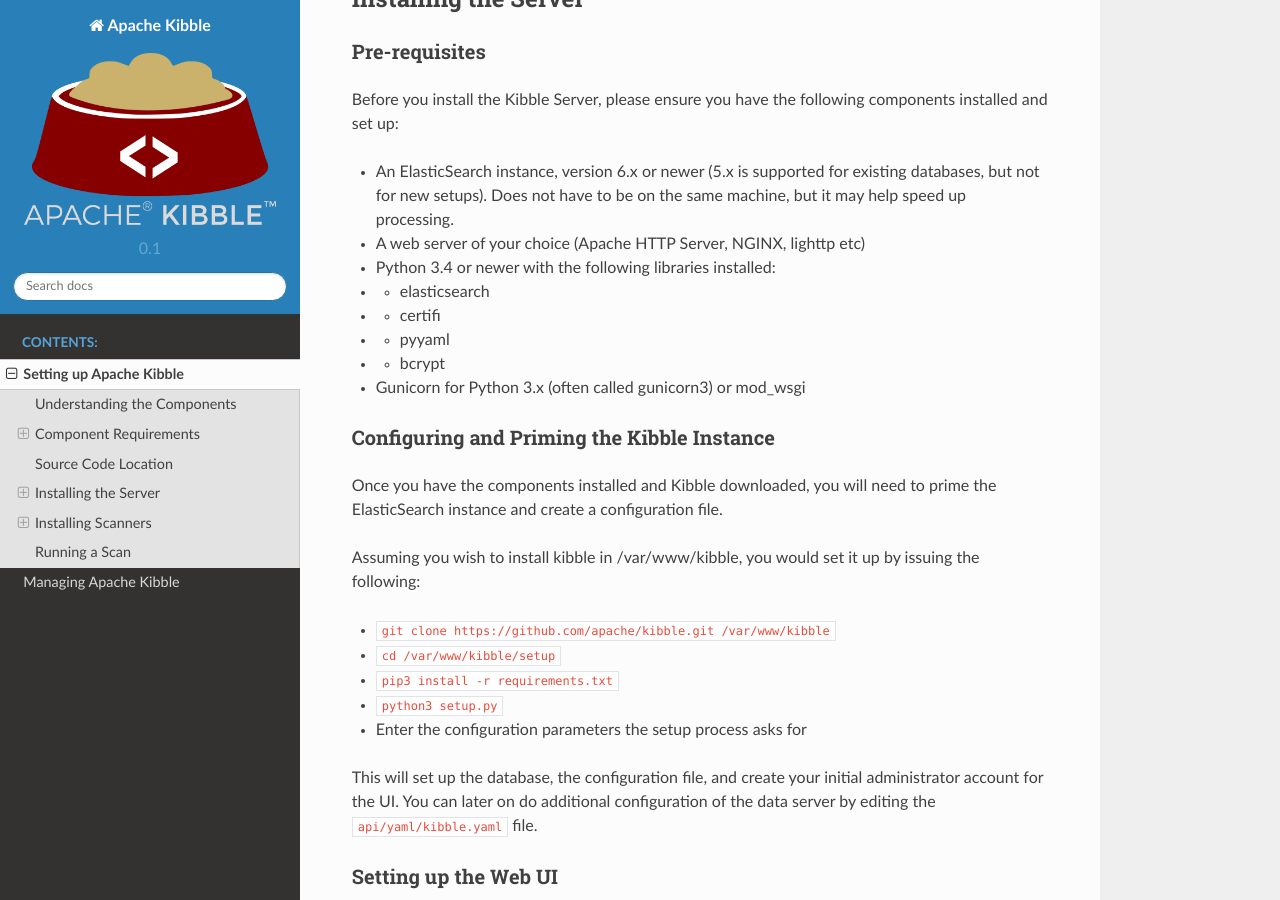
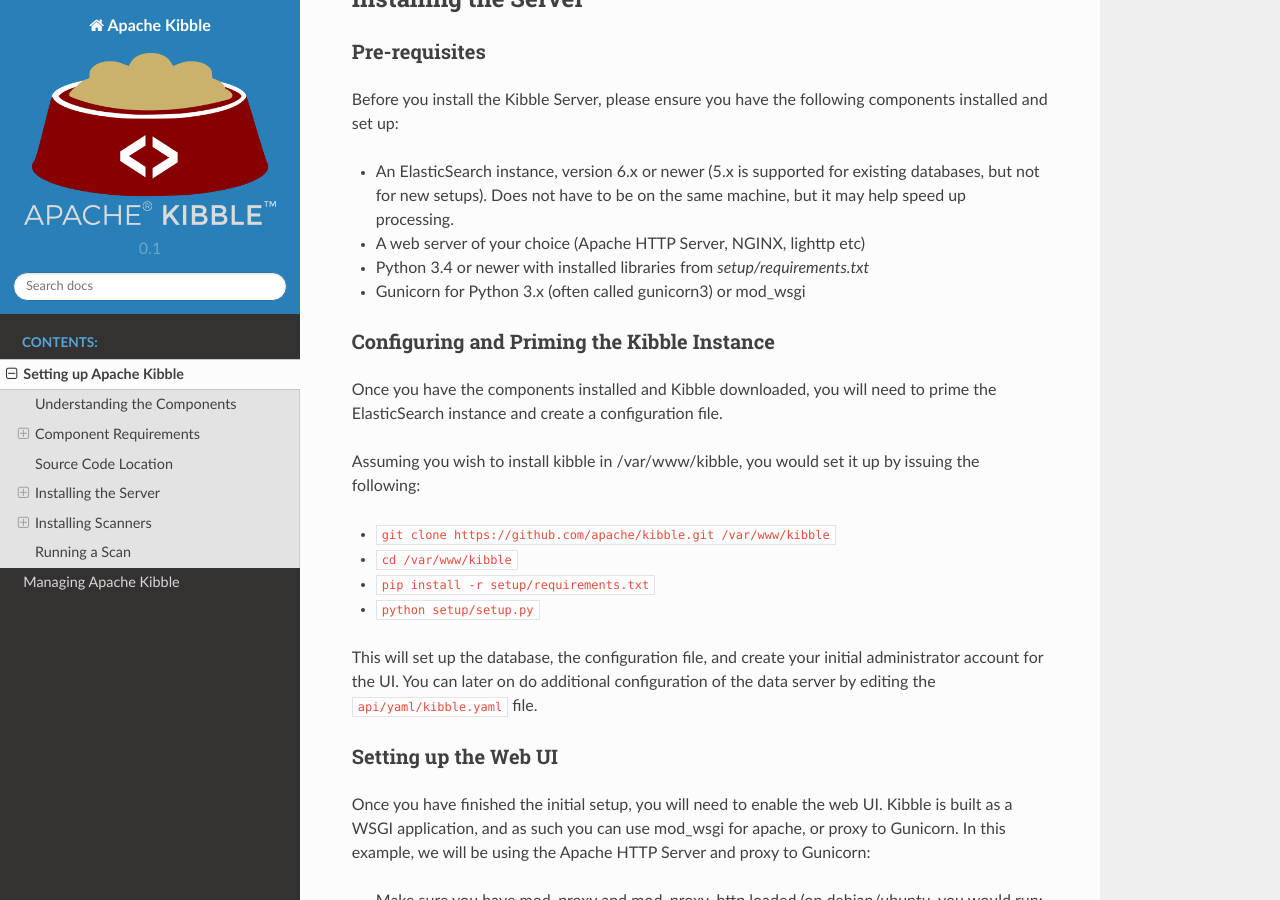
Before and after one commit to apache/kibble-1, a Sphinx documentation site: the page built from docs/source/setup.rst, in a window 1280 px wide and 900 px high, scrolled down 2222 px. Built offline with Sphinx 7.4.7 and the Read the Docs theme 2.0.0, drawn with Linux system fonts in a browser that asks for light colours; formulas are drawn with MathJax 3.

Commit message:
Refactor setup.py (#48)
This PR introduces some structure to setup.py by encapsulating
some parts of the logic into functions and creating the main
function.

```diff
--- a/docs/source/setup.rst
+++ b/docs/source/setup.rst
@@ -108,11 +108,7 @@
   existing databases, but not for new setups). Does not have to be on
   the same machine, but it may help speed up processing.
 - A web server of your choice (Apache HTTP Server, NGINX, lighttp etc)
-- Python 3.4 or newer with the following libraries installed:
-- - elasticsearch
-- - certifi
-- - pyyaml
-- - bcrypt
+- Python 3.4 or newer with installed libraries from `setup/requirements.txt`
 - Gunicorn for Python 3.x (often called gunicorn3) or mod_wsgi
 
 ###########################################
@@ -125,10 +121,9 @@
 up by issuing the following:
 
 - ``git clone https://github.com/apache/kibble.git /var/www/kibble``
-- ``cd /var/www/kibble/setup``
-- ``pip3 install -r requirements.txt``
-- ``python3 setup.py``
-- Enter the configuration parameters the setup process asks for
+- ``cd /var/www/kibble``
+- ``pip install -r setup/requirements.txt``
+- ``python setup/setup.py``
 
 This will set up the database, the configuration file, and create your
 initial administrator account for the UI. You can later on do additional
```
Also changed, not shown: CONTRIBUTING.md (+1 -1 lines), 1 other file.
